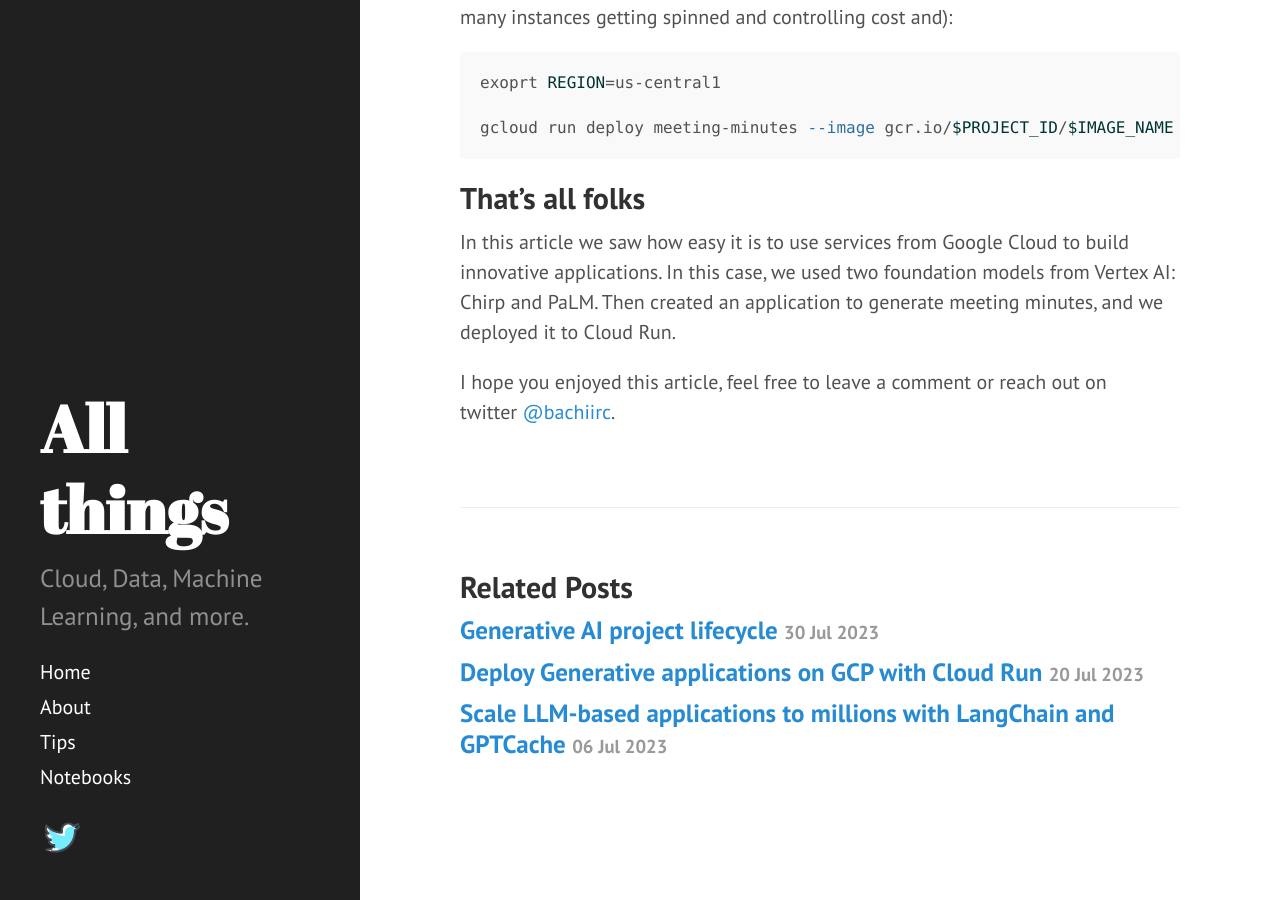
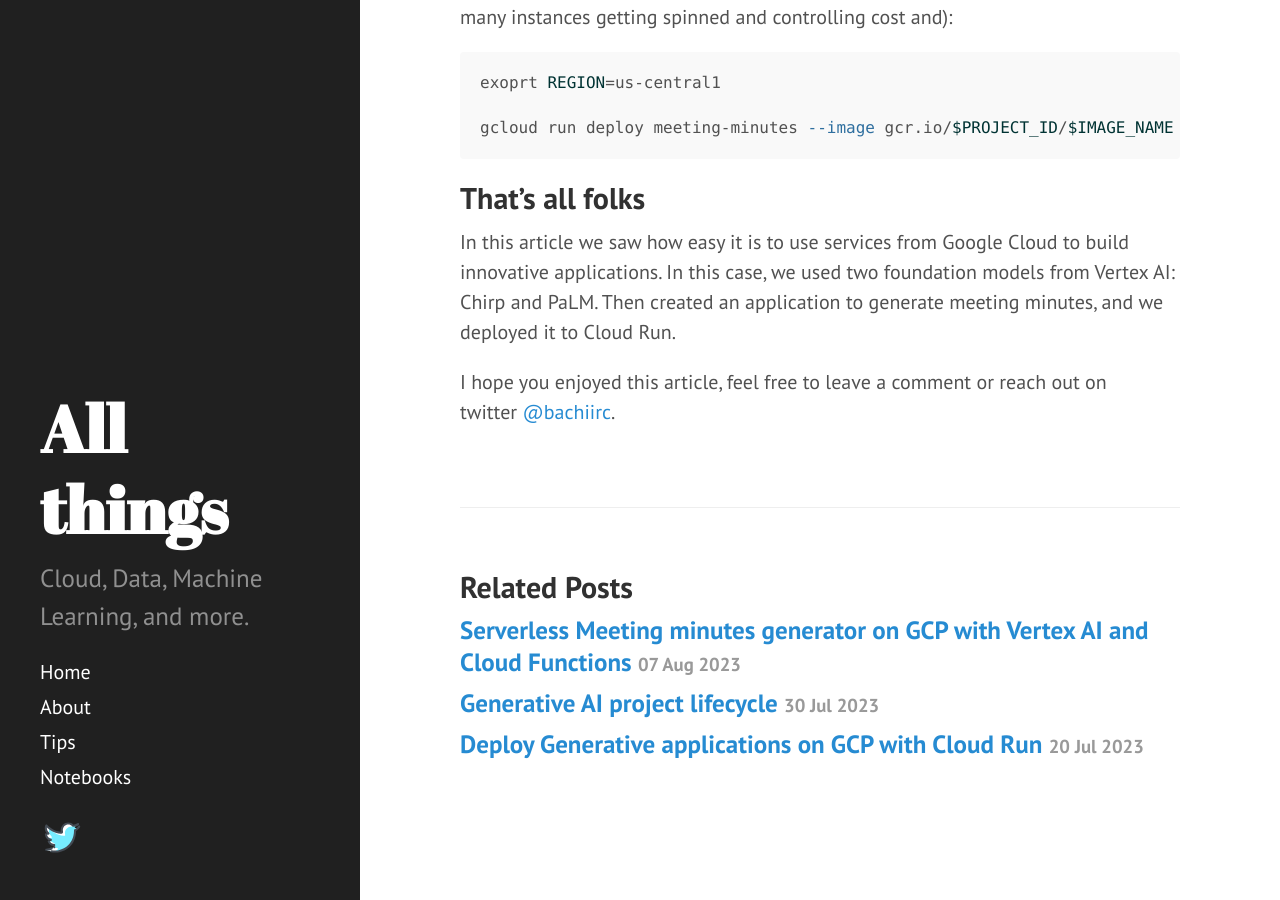
Before and after one commit to dzlab/dzlab.github.io, a Jekyll site: the page built from _posts/2023-08-04-meeting_minutes_gcp.md, in a window 1280 px wide and 900 px high, scrolled down 6822 px. Built offline with Jekyll 4.4.1, drawn with Linux system fonts in a browser that asks for light colours; nearby versions of some CDN libraries; a script that is not in the unit is left out; the table of contents is made by our own code; some of the changed lines change nothing that is shown.

Commit message:
article on serverless meeting minutes vertext ai

```diff
--- a/_posts/2023-08-04-meeting_minutes_gcp.md
+++ b/_posts/2023-08-04-meeting_minutes_gcp.md
@@ -2,7 +2,7 @@
 layout: post
 comments: true
 title: Meeting minutes generator on GCP with Vertex AI and Cloud Run
-excerpt: Learn how to use create a meeting minutes generator on GCP with Vertex AI (Chirp and PaLM) and Cloud Run
+excerpt: Learn how to create a meeting minutes generator on GCP with Vertex AI (Chirp and PaLM) and Cloud Run
 tags: [ai,gcp,genai]
 toc: true
 img_excerpt:
--- /dev/null
+++ b/_posts/2023-08-07-meeting_minutes_gcp_serverless.md
@@ -0,0 +1,17 @@
+---
+layout: post
+comments: true
+title: Serverless Meeting minutes generator on GCP with Vertex AI and Cloud Functions
+excerpt: Learn how to create a Serverless meeting minutes generator on GCP with Vertex AI (Chirp and PaLM) Cloud Functions and PubSub
+tags: [ai,gcp,genai]
+toc: true
+img_excerpt:
+---
+
+![GCP Serverless Meeting minutes generator architecture]({{ "/assets/2023/08/20230807-serverless-meeting-minutes-architecture-gcp.svg" | absolute_url }})
+
+
+## That's all folks
+In this article we saw how easy it is to use services from Google Cloud to build innovative applications. In this case, we used two foundation models from Vertex AI: Chirp and PaLM. Then created an application to generate meeting minutes, and we deployed it to Cloud Run.
+
+I hope you enjoyed this article, feel free to leave a comment or reach out on twitter [@bachiirc](https://twitter.com/bachiirc).
```
Also changed, not shown: assets/2023/08/20230807-serverless-meeting-minutes-architecture-gcp.svg (added).
